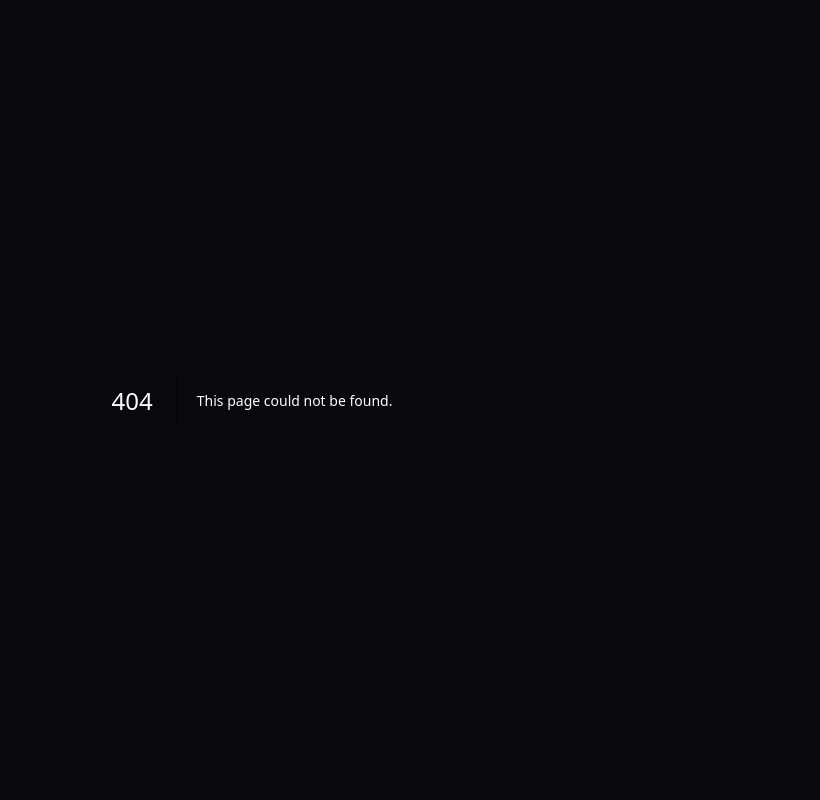
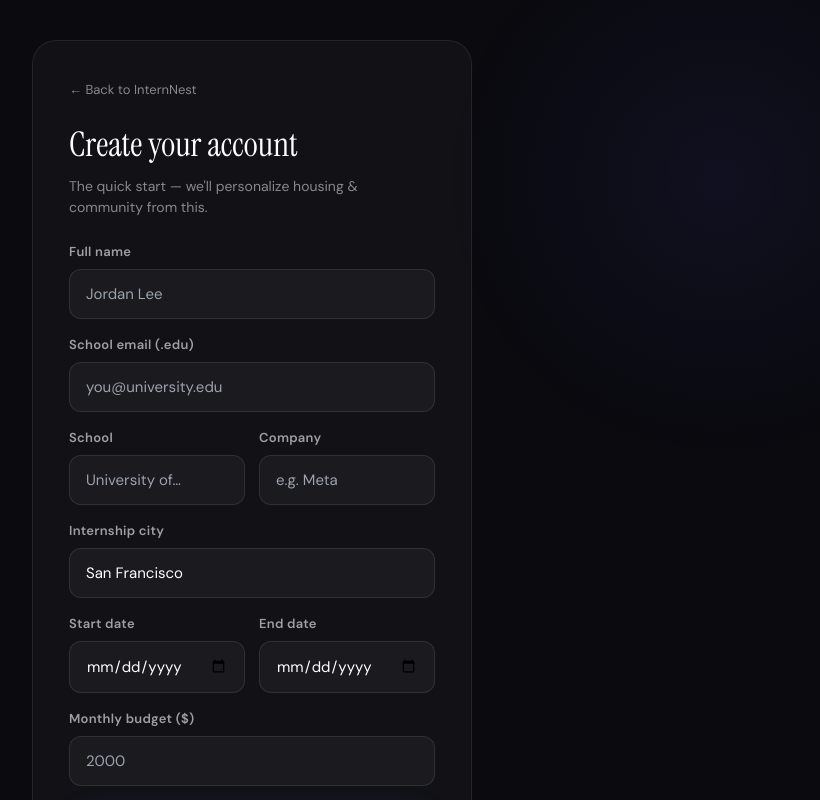
Before and after one commit to NhiTech/internnest-web, a Next.js app: page /signup in a window 1280 px wide. Before the commit this address had no page. Shown: the top 800 px of the page, without its empty margins (388-1208 px from the left). Built offline with nearby package versions, Linux system fonts and the light colour scheme.

Commit message:
Add dark-styled login + signup pages, wire nav buttons, generalize hero

```diff
--- /dev/null
+++ b/app/login/page.tsx
@@ -0,0 +1,67 @@
+"use client";
+
+import { useState } from "react";
+
+const ACCENT = "#6C63FF";
+
+const page: React.CSSProperties = {
+  minHeight: "100vh", background: "#0A0A0F", color: "#fff",
+  fontFamily: "'DM Sans', sans-serif", display: "flex",
+  alignItems: "center", justifyContent: "center", padding: "40px 20px",
+  position: "relative", overflow: "hidden",
+};
+const card: React.CSSProperties = {
+  position: "relative", zIndex: 1, width: "100%", maxWidth: 400,
+  background: "rgba(255,255,255,0.03)", border: "1px solid rgba(255,255,255,0.08)",
+  borderRadius: 24, padding: 36,
+};
+const label: React.CSSProperties = {
+  fontSize: 13, fontWeight: 600, color: "rgba(255,255,255,0.6)",
+  marginBottom: 7, display: "block",
+};
+const input: React.CSSProperties = {
+  width: "100%", padding: "13px 16px", borderRadius: 12,
+  border: "1px solid rgba(255,255,255,0.1)", background: "rgba(255,255,255,0.04)",
+  color: "#fff", fontSize: 15, fontFamily: "'DM Sans', sans-serif", outline: "none",
+};
+
+export default function LoginPage() {
+  const [email, setEmail] = useState("");
+  const [password, setPassword] = useState("");
+
+  const submit = (e: React.FormEvent) => {
+    e.preventDefault();
+    // TODO: Supabase Auth. For now, stub → go home.
+    window.location.href = "/";
+  };
+
+  return (
+    <div style={page}>
+      <style>{`@import url('https://fonts.googleapis.com/css2?family=DM+Sans:wght@400;500;600;700&family=Instrument+Serif:ital@0;1&display=swap');
+        input:focus{border-color:${ACCENT}!important;box-shadow:0 0 0 3px ${ACCENT}22}`}</style>
+      <div style={{ position: "fixed", bottom: "-15%", left: "-10%", width: 600, height: 600, borderRadius: "50%", background: `radial-gradient(circle, ${ACCENT}12, transparent 65%)`, pointerEvents: "none" }} />
+
+      <div style={card}>
+        <a href="/" style={{ color: "rgba(255,255,255,0.5)", fontSize: 13, textDecoration: "none" }}>← Back to InternNest</a>
+        <h1 style={{ fontFamily: "'Instrument Serif', Georgia, serif", fontSize: 34, fontWeight: 400, marginTop: 18 }}>Welcome back</h1>
+        <p style={{ color: "rgba(255,255,255,0.5)", fontSize: 14, marginTop: 6, marginBottom: 24 }}>
+          Log in to your InternNest account.
+        </p>
+
+        <form onSubmit={submit} style={{ display: "flex", flexDirection: "column", gap: 16 }}>
+          <div><label style={label}>Email</label>
+            <input required type="email" style={input} placeholder="you@university.edu" value={email} onChange={(e) => setEmail(e.target.value)} /></div>
+          <div><label style={label}>Password</label>
+            <input required type="password" style={input} placeholder="••••••••" value={password} onChange={(e) => setPassword(e.target.value)} /></div>
+
+          <button type="submit" style={{ marginTop: 6, padding: "14px", borderRadius: 100, border: "none", background: ACCENT, color: "#fff", fontSize: 15, fontWeight: 700, cursor: "pointer", boxShadow: `0 4px 24px ${ACCENT}40` }}>
+            Log in
+          </button>
+          <p style={{ textAlign: "center", fontSize: 13, color: "rgba(255,255,255,0.45)" }}>
+            New here? <a href="/signup" style={{ color: ACCENT, textDecoration: "none" }}>Create an account</a>
+          </p>
+        </form>
+      </div>
+    </div>
+  );
+}
--- /dev/null
+++ b/app/signup/page.tsx
@@ -0,0 +1,117 @@
+"use client";
+
+import { useState } from "react";
+
+const ACCENT = "#6C63FF";
+const CITIES = [
+  "San Francisco", "New York", "Boston", "Chicago",
+  "Atlanta", "Seattle", "Los Angeles", "Washington, DC",
+];
+
+const page: React.CSSProperties = {
+  minHeight: "100vh", background: "#0A0A0F", color: "#fff",
+  fontFamily: "'DM Sans', sans-serif", display: "flex",
+  alignItems: "center", justifyContent: "center", padding: "40px 20px",
+  position: "relative", overflow: "hidden",
+};
+const card: React.CSSProperties = {
+  position: "relative", zIndex: 1, width: "100%", maxWidth: 440,
+  background: "rgba(255,255,255,0.03)", border: "1px solid rgba(255,255,255,0.08)",
+  borderRadius: 24, padding: 36,
+};
+const label: React.CSSProperties = {
+  fontSize: 13, fontWeight: 600, color: "rgba(255,255,255,0.6)",
+  marginBottom: 7, display: "block", letterSpacing: "0.02em",
+};
+const input: React.CSSProperties = {
+  width: "100%", padding: "13px 16px", borderRadius: 12,
+  border: "1px solid rgba(255,255,255,0.1)", background: "rgba(255,255,255,0.04)",
+  color: "#fff", fontSize: 15, fontFamily: "'DM Sans', sans-serif", outline: "none",
+};
+
+export default function SignupPage() {
+  const [done, setDone] = useState(false);
+  const [f, setF] = useState({
+    name: "", email: "", school: "", city: CITIES[0],
+    company: "", startDate: "", endDate: "", budget: "",
+  });
+  const set = (k: keyof typeof f) => (e: { target: { value: string } }) =>
+    setF({ ...f, [k]: e.target.value });
+  const eduOk = /\.edu\s*$/i.test(f.email.trim());
+
+  const submit = (e: React.FormEvent) => {
+    e.preventDefault();
+    localStorage.setItem("internnest_user", JSON.stringify(f)); // TODO: Supabase Auth (.edu)
+    setDone(true);
+  };
+
+  return (
+    <div style={page}>
+      <style>{`@import url('https://fonts.googleapis.com/css2?family=DM+Sans:wght@400;500;600;700&family=Instrument+Serif:ital@0;1&display=swap');
+        input:focus,select:focus{border-color:${ACCENT}!important;box-shadow:0 0 0 3px ${ACCENT}22}
+        select option{background:#1a1a2e;color:#fff}`}</style>
+      <div style={{ position: "fixed", top: "-15%", right: "-10%", width: 600, height: 600, borderRadius: "50%", background: `radial-gradient(circle, ${ACCENT}12, transparent 65%)`, pointerEvents: "none" }} />
+
+      <div style={card}>
+        <a href="/" style={{ color: "rgba(255,255,255,0.5)", fontSize: 13, textDecoration: "none" }}>← Back to InternNest</a>
+
+        {done ? (
+          <div style={{ textAlign: "center", paddingTop: 24 }}>
+            <div style={{ fontSize: 40 }}>🪺</div>
+            <h1 style={{ fontFamily: "'Instrument Serif', Georgia, serif", fontSize: 30, fontWeight: 400, marginTop: 10 }}>You&apos;re in the nest!</h1>
+            <p style={{ color: "rgba(255,255,255,0.55)", fontSize: 15, marginTop: 10, lineHeight: 1.6 }}>
+              Next up (soon): we&apos;ll verify your <b>.edu</b> email and drop you into
+              your city&apos;s listings + intern community.
+            </p>
+            <a href="/" style={{ display: "inline-block", marginTop: 22, padding: "13px 30px", borderRadius: 100, background: ACCENT, color: "#fff", fontWeight: 600, textDecoration: "none" }}>Browse housing →</a>
+          </div>
+        ) : (
+          <>
+            <h1 style={{ fontFamily: "'Instrument Serif', Georgia, serif", fontSize: 34, fontWeight: 400, marginTop: 18 }}>Create your account</h1>
+            <p style={{ color: "rgba(255,255,255,0.5)", fontSize: 14, marginTop: 6, marginBottom: 24 }}>
+              The quick start — we&apos;ll personalize housing &amp; community from this.
+            </p>
+
+            <form onSubmit={submit} style={{ display: "flex", flexDirection: "column", gap: 16 }}>
+              <div><label style={label}>Full name</label>
+                <input required style={input} placeholder="Jordan Lee" value={f.name} onChange={set("name")} /></div>
+
+              <div><label style={label}>School email (.edu)</label>
+                <input required type="email" style={input} placeholder="you@university.edu" value={f.email} onChange={set("email")} />
+                {f.email && !eduOk && <p style={{ color: "#f0b34a", fontSize: 12, marginTop: 6 }}>Use your school&apos;s .edu email — that&apos;s how we verify interns.</p>}</div>
+
+              <div style={{ display: "grid", gridTemplateColumns: "1fr 1fr", gap: 14 }}>
+                <div><label style={label}>School</label>
+                  <input style={input} placeholder="University of…" value={f.school} onChange={set("school")} /></div>
+                <div><label style={label}>Company</label>
+                  <input style={input} placeholder="e.g. Meta" value={f.company} onChange={set("company")} /></div>
+              </div>
+
+              <div><label style={label}>Internship city</label>
+                <select style={{ ...input, appearance: "none", cursor: "pointer" }} value={f.city} onChange={set("city")}>
+                  {CITIES.map((c) => <option key={c}>{c}</option>)}
+                </select></div>
+
+              <div style={{ display: "grid", gridTemplateColumns: "1fr 1fr", gap: 14 }}>
+                <div><label style={label}>Start date</label>
+                  <input type="date" style={input} value={f.startDate} onChange={set("startDate")} /></div>
+                <div><label style={label}>End date</label>
+                  <input type="date" style={input} value={f.endDate} onChange={set("endDate")} /></div>
+              </div>
+
+              <div><label style={label}>Monthly budget ($)</label>
+                <input type="number" style={input} placeholder="2000" value={f.budget} onChange={set("budget")} /></div>
+
+              <button type="submit" style={{ marginTop: 6, padding: "14px", borderRadius: 100, border: "none", background: ACCENT, color: "#fff", fontSize: 15, fontWeight: 700, cursor: "pointer", boxShadow: `0 4px 24px ${ACCENT}40` }}>
+                Create account
+              </button>
+              <p style={{ textAlign: "center", fontSize: 13, color: "rgba(255,255,255,0.45)" }}>
+                Already have an account? <a href="/login" style={{ color: ACCENT, textDecoration: "none" }}>Log in</a>
+              </p>
+            </form>
+          </>
+        )}
+      </div>
+    </div>
+  );
+}
--- a/intern-hub-mvp.jsx
+++ b/intern-hub-mvp.jsx
@@ -689,14 +689,14 @@ export default function InternHub() {
             </span>
           </div>
           <div style={{ display: "flex", gap: 10, alignItems: "center" }}>
-            <button onClick={() => setShowComingSoon(true)} style={{
+            <button onClick={() => (window.location.href = "/login")} style={{
               padding: "10px 22px", borderRadius: 100, border: "1px solid var(--border)",
               background: "transparent", color: "var(--text)", fontSize: 14, fontWeight: 500,
               cursor: "pointer", fontFamily: "'DM Sans', sans-serif",
             }}>
               Log in
             </button>
-            <button onClick={() => setShowComingSoon(true)} style={{
+            <button onClick={() => (window.location.href = "/signup")} style={{
               padding: "10px 22px", borderRadius: 100, border: "none",
               background: selectedCity.color, color: "#fff", fontSize: 14, fontWeight: 600,
               cursor: "pointer", fontFamily: "'DM Sans', sans-serif",
@@ -717,7 +717,7 @@ export default function InternHub() {
             letterSpacing: "0.1em", textTransform: "uppercase", marginBottom: 16,
             transition: "color 0.5s ease",
           }}>
-            Summer 2026 Internships
+            Internship Housing &amp; Community
           </div>
           <h1 style={{
             fontFamily: "'Instrument Serif', Georgia, serif",
```
